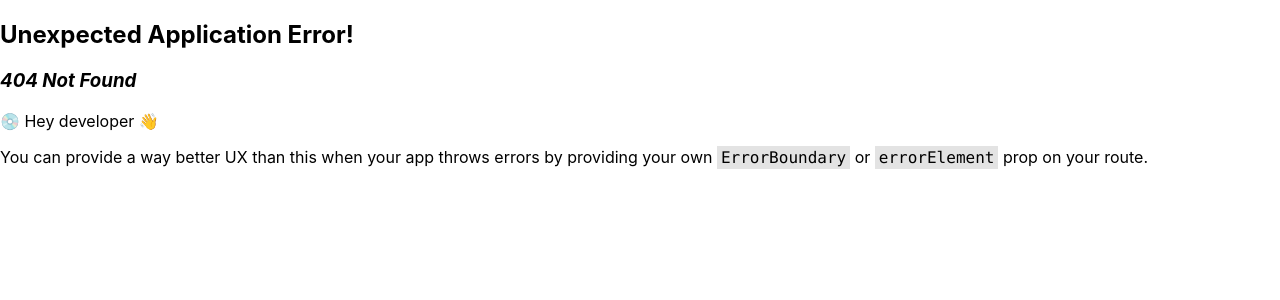
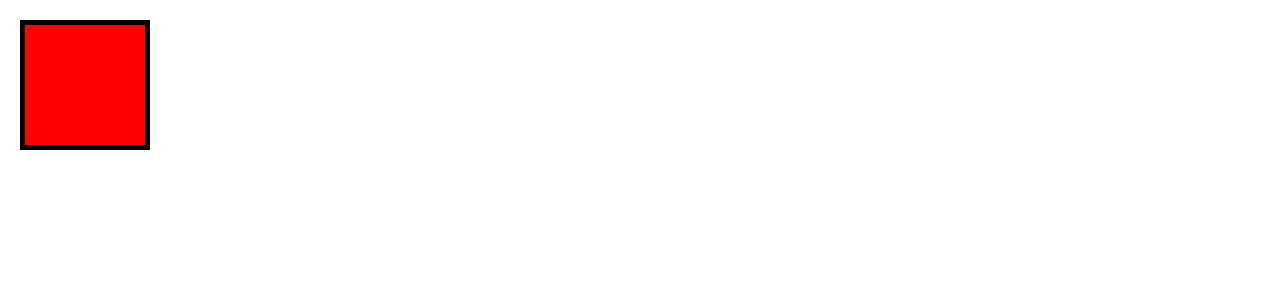
Before and after one commit to kunGlad/interview, a React (Create React App) app: page /box-sizing in a window 1280 px wide. Before the commit this address had no page. Shown: the top 300 px of the page. Built offline with nearby package versions, Linux system fonts and the light colour scheme.

Commit message:
box-sizing

```diff
--- /dev/null
+++ b/src/pages/boxSizing.tsx
@@ -0,0 +1,18 @@
+const boxSizing = () => {
+  return (
+    <div
+      className="box"
+      style={{
+        // boxSizing: "border-box",
+        width: 100,
+        height: 100,
+        padding: 10,
+        border: "5px solid black",
+        margin: 20,
+        background: "red",
+      }}
+    ></div>
+  );
+};
+
+export default boxSizing;
--- a/src/router/index.tsx
+++ b/src/router/index.tsx
@@ -14,6 +14,7 @@ const TextAlignJustify = lazy(() => import("../pages/textAlignJustify/"));
 const BroadCastChannel = lazy(() => import("../pages/crossPageCommunication/broadCastChannel"));
 const LocalStorage = lazy(() => import("../pages/crossPageCommunication/localStorage"));
 const ReceivePage = lazy(() => import("../pages/crossPageCommunication/receivePage"));
+const BoxSizing = lazy(() => import("../pages/boxSizing"));
 
 const routes = [
   {
@@ -50,6 +51,7 @@ const routes = [
     element: <ReceivePage />,
   },
   { path: "/local-storage", element: <LocalStorage /> },
+  { path: "/box-sizing", element: <BoxSizing /> },
 ];
 
 const router = createBrowserRouter(routes);
```
